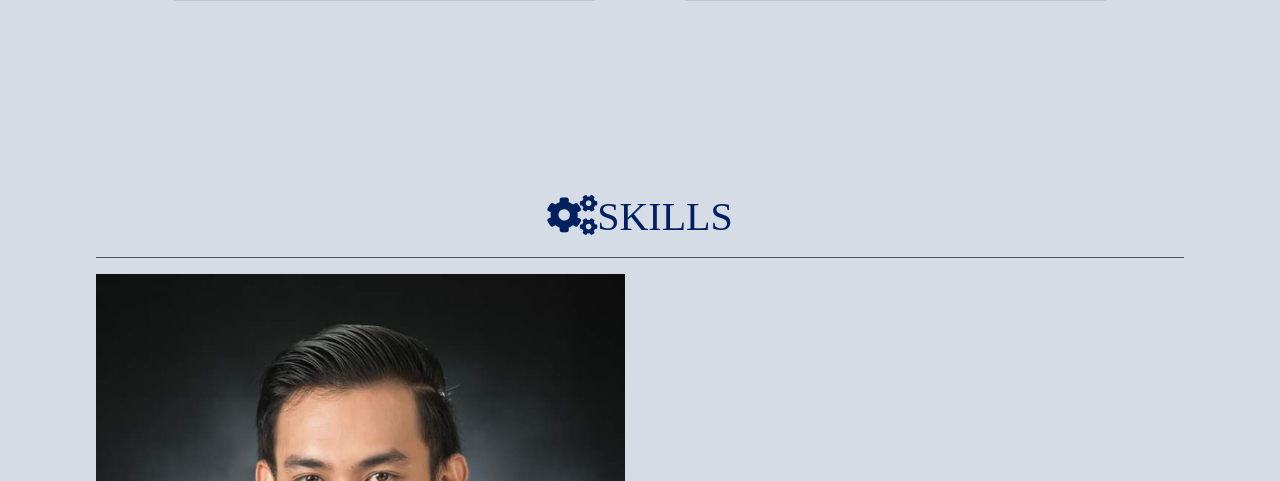
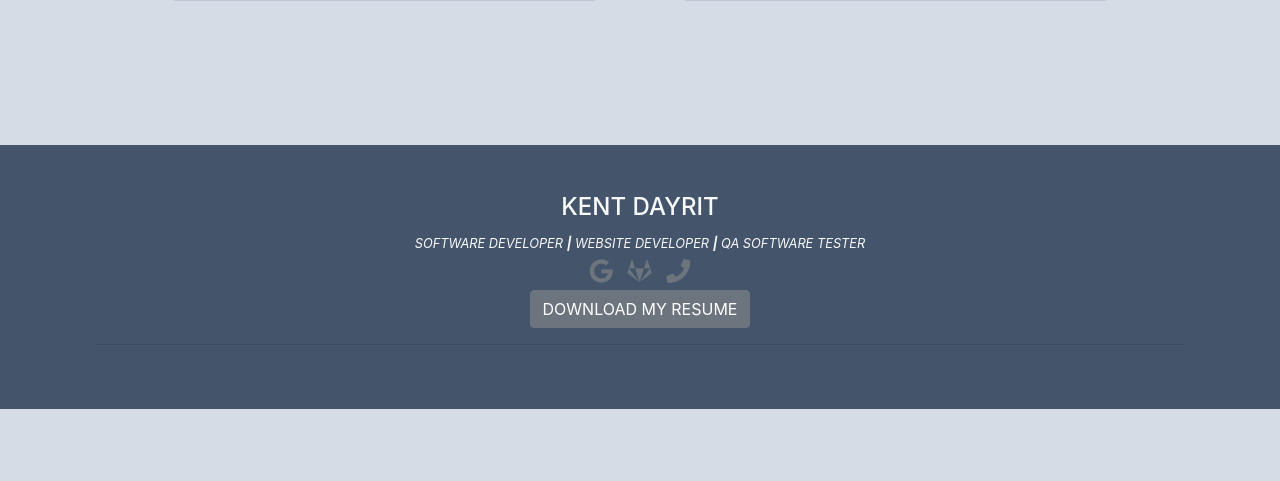
Before and after one commit to kentdayrit/kentdayrit.github.io, a PHP site: page / in a window 1280 px wide. Shown: the part 3039-3520 px from the top of the page. After the commit the page ends 3448 px from the top, so only its background shows below. Run offline with PHP 8.4, Linux system fonts and the light colour scheme; some libraries are stand-ins or nearby versions.

Commit message:
add something

```diff
--- a/app/pages/home-page.php
+++ b/app/pages/home-page.php
@@ -19,5 +19,4 @@
 	<?php include('sections/projects-section.php'); ?>
 	<?php include('sections/seminars-section.php'); ?>
 	<?php include('sections/achievements-section.php'); ?>
-	<?php include('sections/skills-section.php'); ?>
 </div>
```
